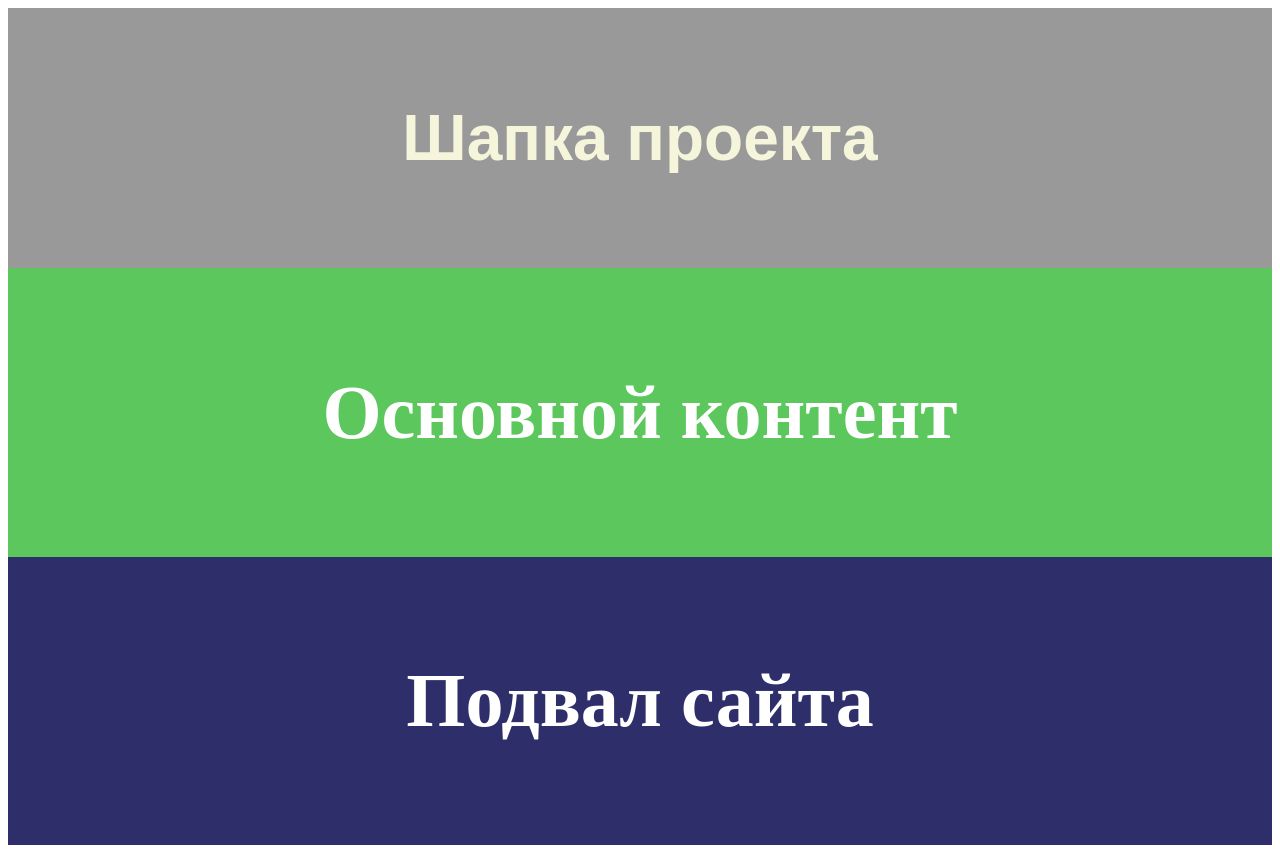
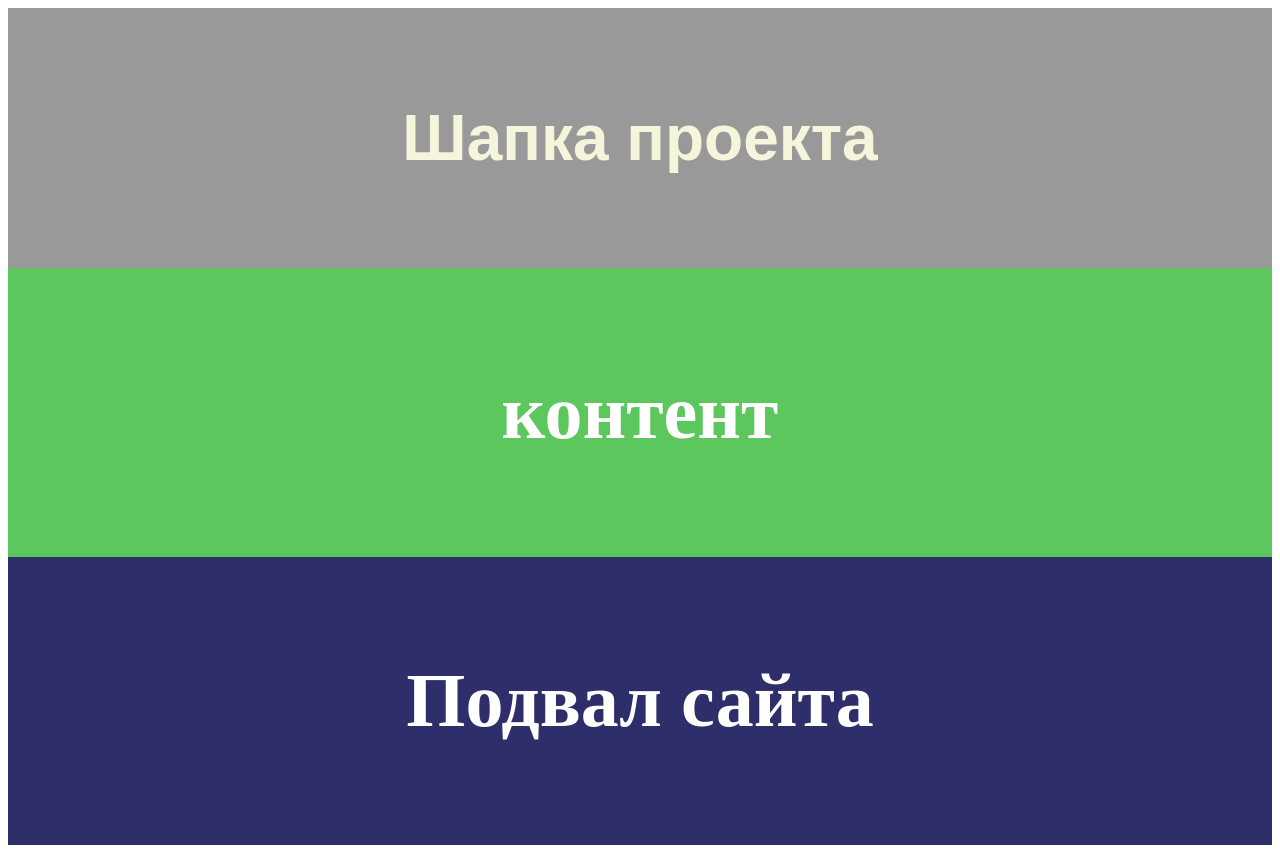
Before and after one commit to MaxDeveloperPro/test-1, a plain HTML site: page index.html in a window 1280 px wide. Drawn offline with Linux system fonts and the light colour scheme.

Commit message:
Edited main page

```diff
--- a/index.html
+++ b/index.html
@@ -11,7 +11,7 @@
 			<h1>Шапка проекта</h1>
 		</header>
 		<main class="main">
-			<h1>Основной контент</h1>
+			<h1>контент</h1>
 		</main>
 		<footer class="footer">
 			<h1>Подвал сайта</h1>
```
